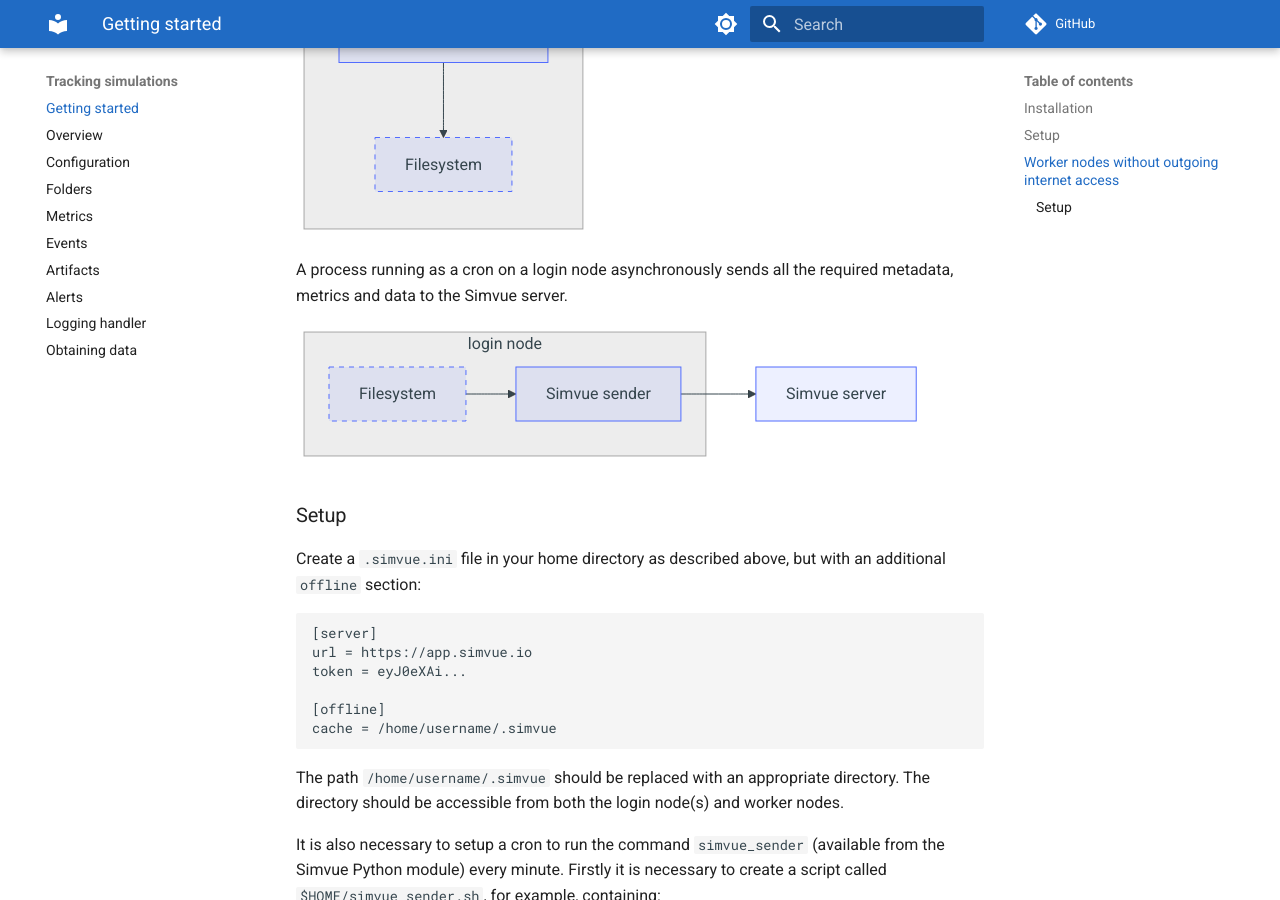
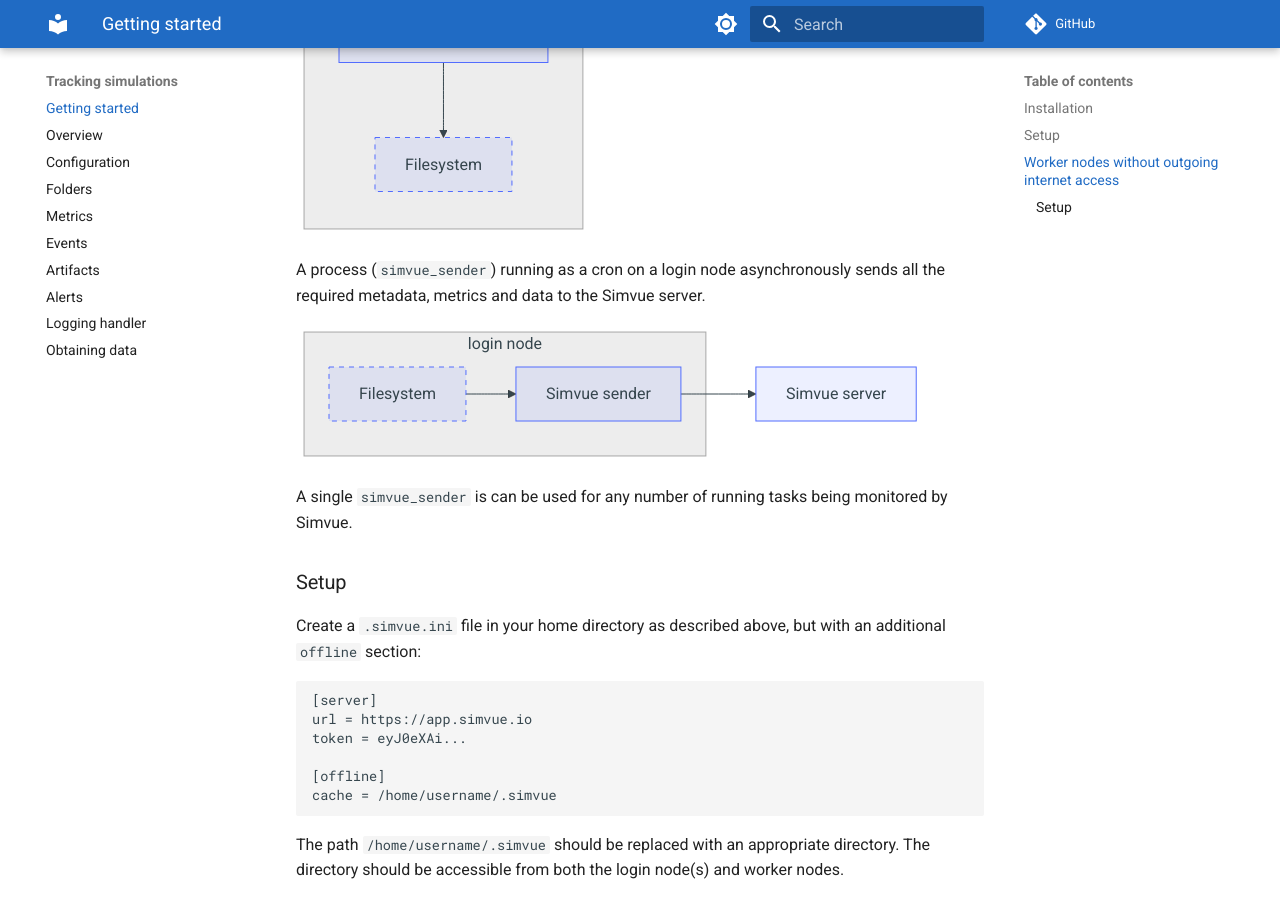
Before and after one commit to simvue-io/docs, an MkDocs documentation site: the page built from docs/python-client/getting-started.md, in a window 1280 px wide and 900 px high, scrolled down 1751 px. Built offline with MkDocs 1.6.1 and Material for MkDocs 9.7.7, drawn with Linux system fonts in a browser that asks for light colours.

Commit message:
A single simvue_sender can be used for many runs

````diff
--- a/docs/python-client/getting-started.md
+++ b/docs/python-client/getting-started.md
@@ -66,7 +66,7 @@ subgraph "worker node"
   style B stroke-dasharray: 5 5
 end
 ```
-A process running as a cron on a login node asynchronously sends all the required metadata, metrics and data to the
+A process (`simvue_sender`) running as a cron on a login node asynchronously sends all the required metadata, metrics and data to the
 Simvue server.
 ``` mermaid
 graph LR
@@ -76,6 +76,8 @@ subgraph "login node"
 end
 C --> D[Simvue server];
 ```
+A single `simvue_sender` is can be used for any number of running tasks being monitored by Simvue.
+
 
 ### Setup
 
````
Also changed, not shown: docs/python-client/overview.md (+1 -1 lines).
